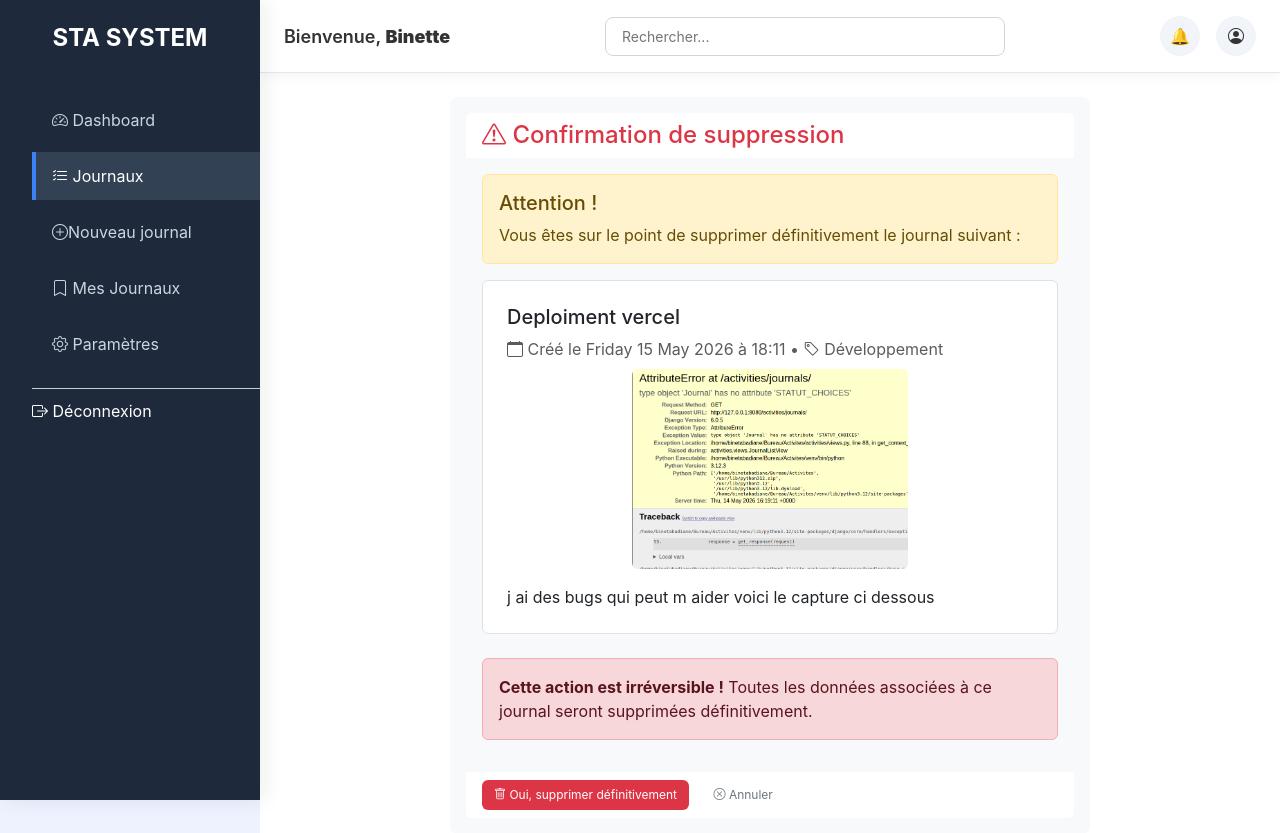
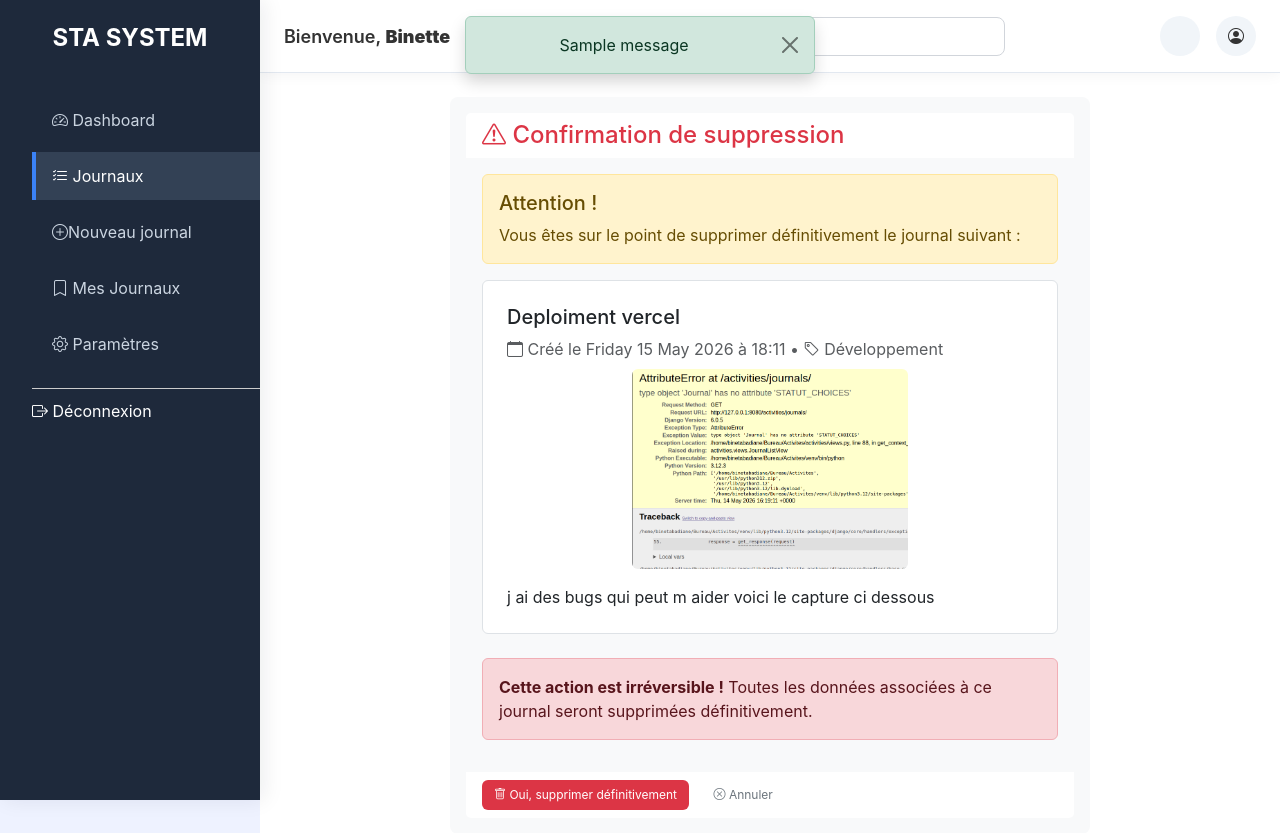
Before and after one commit to bineta66/Activites, a Django app: page /activities/journals/18/delete/ in a window 1280 px wide. Shown: the top 833 px of the page. Run offline with Django 5.2, Linux system fonts and the light colour scheme; a user stored in the database is signed in; data comes from the database, SQL or seed files in the repository; one stand-in notice (Sample message) is shown.

Commit message:
commit finales de s travaux

```diff
--- a/activities/templates/base.html
+++ b/activities/templates/base.html
@@ -216,6 +216,30 @@
     {% block extra_head %}{% endblock %}
 </head>
 <body>
+    {% if messages %}
+
+<div class="position-fixed top-0 start-50 translate-middle-x mt-3"
+     style="z-index: 1050; width: 350px;">
+
+    {% for message in messages %}
+
+        <div class="alert alert-{{ message.tags }} alert-dismissible fade show text-center shadow"
+             role="alert">
+
+            {{ message }}
+
+            <button type="button"
+                    class="btn-close"
+                    data-bs-dismiss="alert">
+            </button>
+
+        </div>
+
+    {% endfor %}
+
+</div>
+
+{% endif %}
     {% if user.is_authenticated %}
     <!-- Sidebar -->
     <aside class="sidebar">
@@ -258,7 +282,7 @@
                 <input type="text" placeholder="Rechercher...">
             </div>
             <div class="actions">
-                <div class="icon" title="Notifications">🔔</div>
+                <div class="icon" title="Notifications"><i class="fa-solid fa-bell"></i></div>
                 <div class="icon" title="Profil">
                     <i class="bi bi-person-circle"></i>
                 </div>
@@ -269,6 +293,7 @@
         <main class="dashboard-content">
             {% block content %}{% endblock %}
         </main>
+
     </div>
     {% else %}
         {% block login_content %}<div class="container mt-5"><div class="row justify-content-center"><div class="col-md-6">Authentification requise</div></div></div>{% endblock %}
--- a/activities/views.py
+++ b/activities/views.py
@@ -15,6 +15,7 @@ from .forms import JournalForm
 from django.core.paginator import Paginator
 from django.shortcuts import render, redirect
 from .forms import RegisterForm
+from django.contrib import messages
 
 
 @login_required(login_url='login')
@@ -142,6 +143,13 @@ class JournalCreateView(LoginRequiredMixin, CreateView):
 
     def form_valid(self, form):
         form.instance.auteur = self.request.user
+
+        # MESSAGE SUCCESS
+        messages.success(
+            self.request,
+            "Le journal a été créé avec succès !"
+        )
+
         return super().form_valid(form)
 
 
```
Also changed, not shown: media/captures/bugs_3ZMj3UF.png (added), media/captures/diagramme_sequence_emprunt.png (added).
